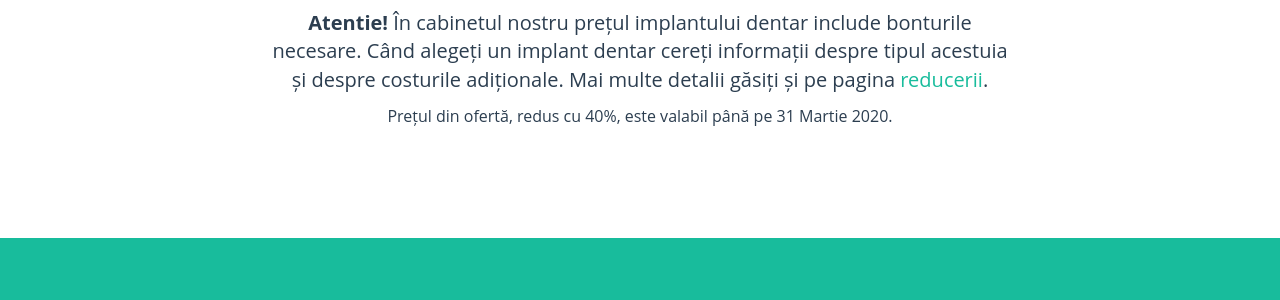
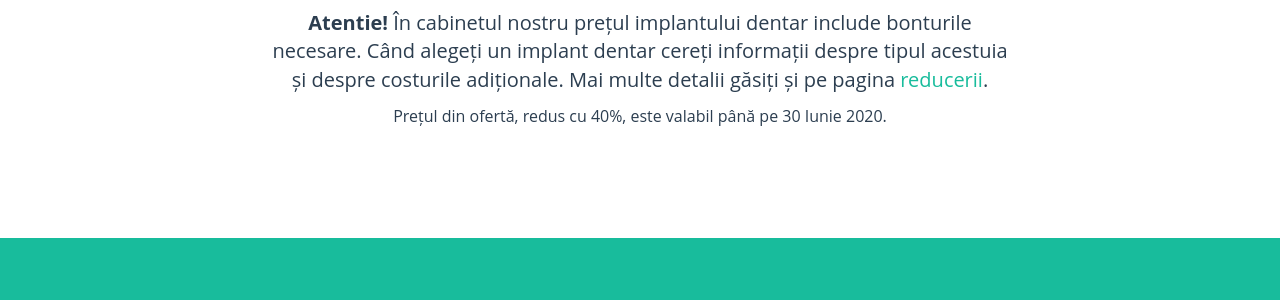
Before and after one commit to littledentgopo/offerdent, a Jekyll site: the page built from index.html, in a window 1280 px wide and 900 px high, scrolled down 1364 px. Shown: the part 155-455 px from the top of the window. Built offline with Jekyll 4.4.1, drawn with Linux system fonts in a browser that asks for light colours; comment, search, counter and statistics services are not loaded.

Commit message:
update to june

```diff
--- a/_config.yml
+++ b/_config.yml
@@ -28,7 +28,7 @@ contact:
 
 
 offer:
-    expirydate: 31 Martie 2020
+    expirydate: 30 Iunie 2020
     extramonth: Septembrie 2018
 
 
```
